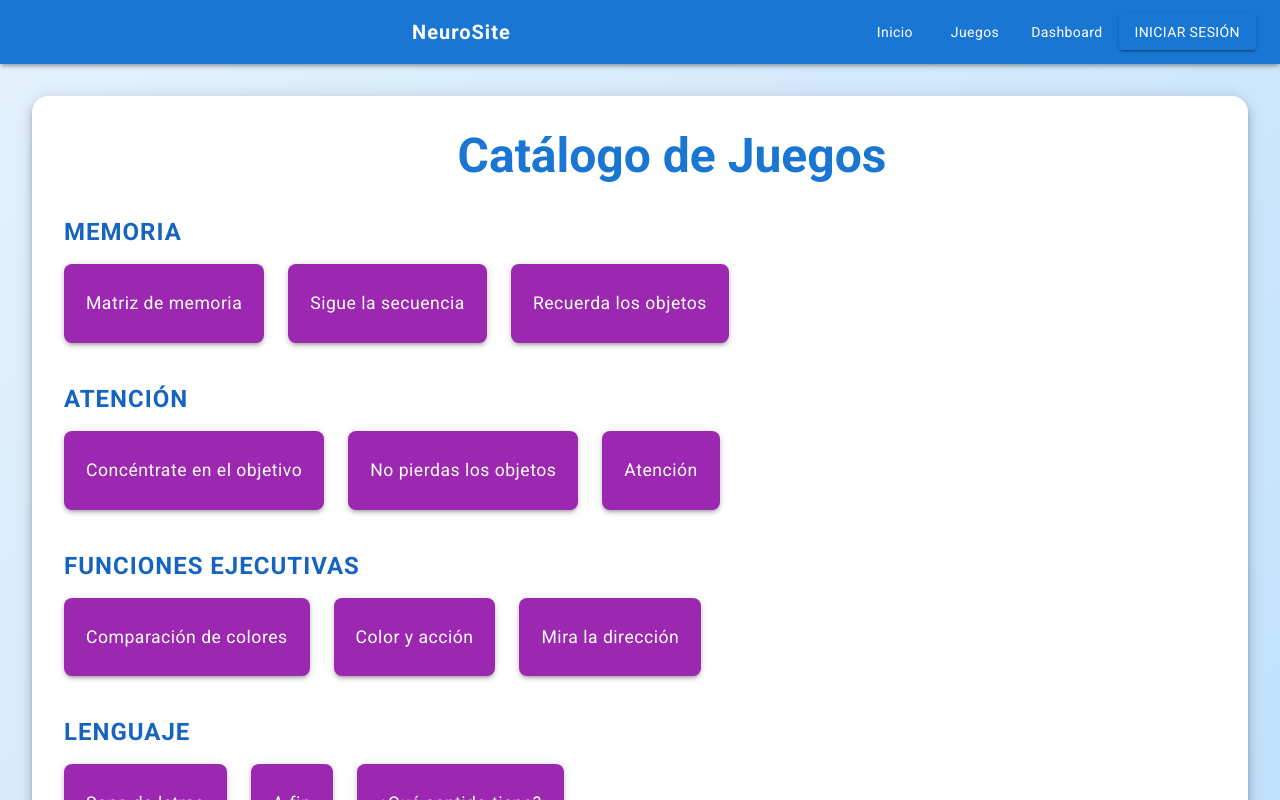
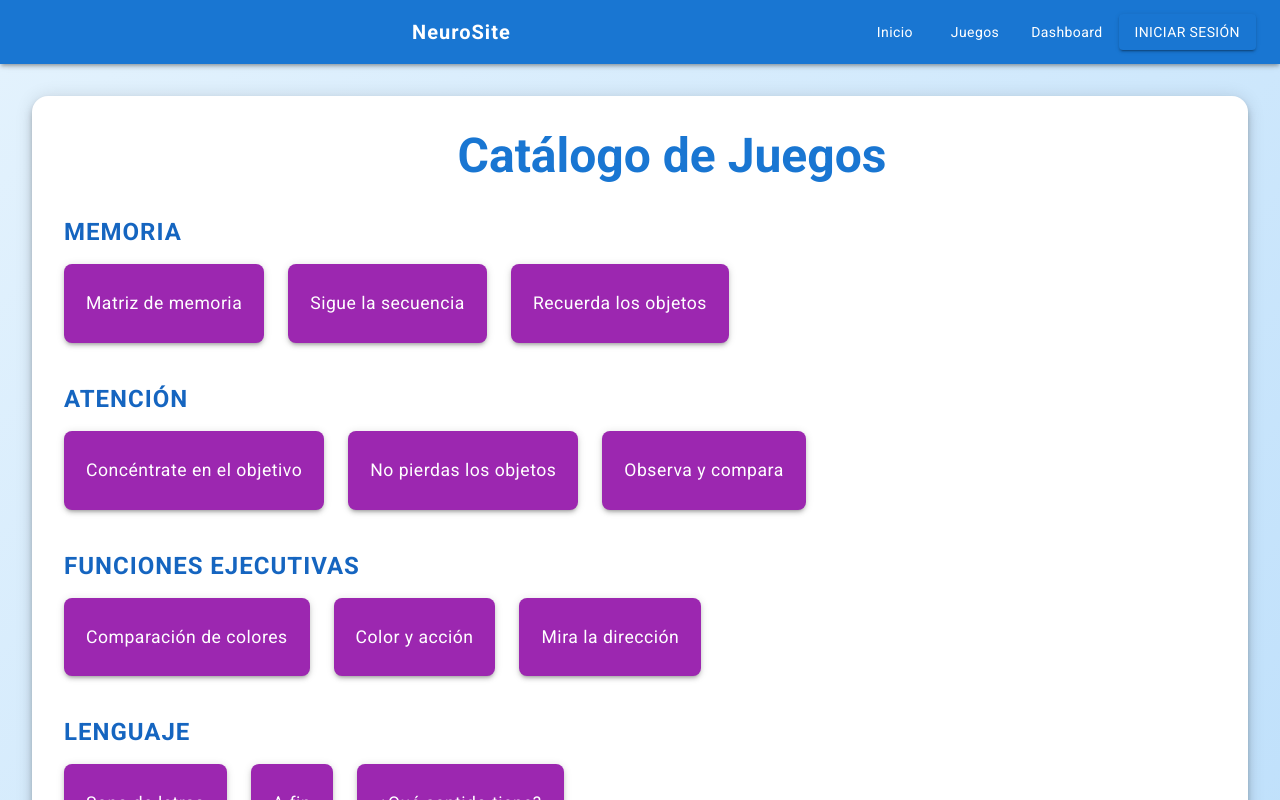
Before and after one commit to DaylinSheilly/entrenamiento-cognitivo, a React (Create React App) app: page /games in a window 1280 px wide. Built offline with nearby package versions, Linux system fonts and the light colour scheme; some icons are missing.

Commit message:
juego de atencion: cambio de nombre a Observa y compara | correccion en muestra de estadistiicas durante el juego | cambio en la disposicion de las estadisticas al final del juego

```diff
--- a/src/App.js
+++ b/src/App.js
@@ -17,7 +17,7 @@ import Game1 from './modules/Games/sigue-la-secuencia/Sigue-la-secuencia';
 import Game2 from './modules/Games/sopa-de-letras/Sopa-de-letras';
 import Game3 from './modules/Games/a-fin/A-fin';
 import Game4 from './modules/Games/Matriz-de-memoria/Memoria.js';
-import Game5 from './modules/Games/juego-de-atencion/atencion.jsx';
+import Game5 from './modules/Games/observa-compara/observa-compara.jsx';
 import Game6 from './modules/Games/comparacion-de-colores/comparacion.js';
 import Game7 from './modules/Games/recuerda-los-objetos/recuerda-los-objetos.jsx';
 import Game8 from './modules/Games/concentrate-en-objetivo/concentrate.jsx';
@@ -109,7 +109,7 @@ function App() {
                 }
               />
               <Route
-                path="/games/juego-de-atencion"
+                path="/games/observa-y-compara"
                 element={
                   <GameLayout>
                     <Game5 />
--- a/src/modules/Games/games/games.js
+++ b/src/modules/Games/games/games.js
@@ -22,7 +22,7 @@ const gamesByDomain = [
     games: [
       { name: "Concéntrate en el objetivo", path: "/games/concentrate-en-objetivo" },
       { name: "No pierdas los objetos", path: "/games/no-pierdas-los-objetos" },
-      { name: "Atención", path: "/games/juego-de-atencion" },
+      { name: "Observa y compara", path: "/games/observa-y-compara" },
     ]
   },
   {
--- a/src/modules/Games/juego-de-atencion/atencion.jsx
+++ b/src/modules/Games/observa-compara/observa-compara.jsx
@@ -1,9 +1,9 @@
 import React, { useEffect, useRef, useState } from 'react';
-import './atencion.css'
+import './observa-compara.css'
 
 const GAME_TIME = 181; // Duración del juego en segundos
 
-const JuegoAtencion = () => {
+const ObservaCompara = () => {
   const canvasRef = useRef(null);
   const [puntaje, setPuntaje] = useState(0);
   const [tarjetaActual, setTarjetaActual] = useState(null);
@@ -359,4 +359,4 @@ const JuegoAtencion = () => {
 
 };
 
-export default JuegoAtencion;
+export default ObservaCompara;
```
Also changed, not shown: src/modules/Games/observa-compara/observa-compara.css (renamed from src/modules/Games/juego-de-atencion/atencion.css).
